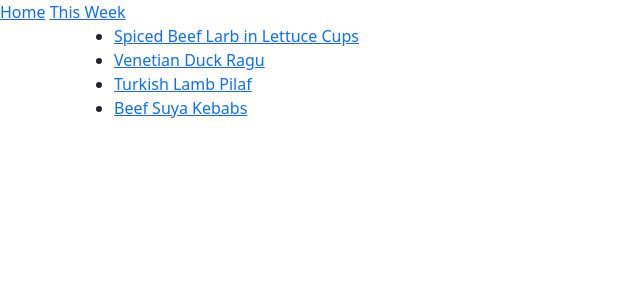
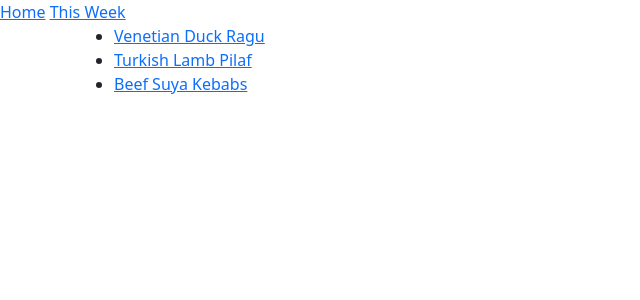
Before and after one commit to r1ch/recipes, a Jekyll site: the page built from index.html, in a window 1280 px wide. Shown: the top 300 px of the page, without its empty margins (0-640 px from the left). Built offline with Jekyll 4.4.1, drawn with Linux system fonts in a browser that asks for light colours.

Commit message:
Update weekly dinner recipes

```diff
--- a/_data/mealie.yml
+++ b/_data/mealie.yml
@@ -1,6 +1,3 @@
-- date: 2026-01-07
-  title: Spiced Beef Larb in Lettuce Cups
-  link: https://tiny-chicken.pikapod.net/g/home/shared/r/f04ff71d-978d-49f9-a353-31ce5c668083
 - date: 2026-01-08
   title: Venetian Duck Ragu
   link: https://tiny-chicken.pikapod.net/g/home/shared/r/d5255f24-d15a-44a3-bccb-bfa1388d0f38
```
